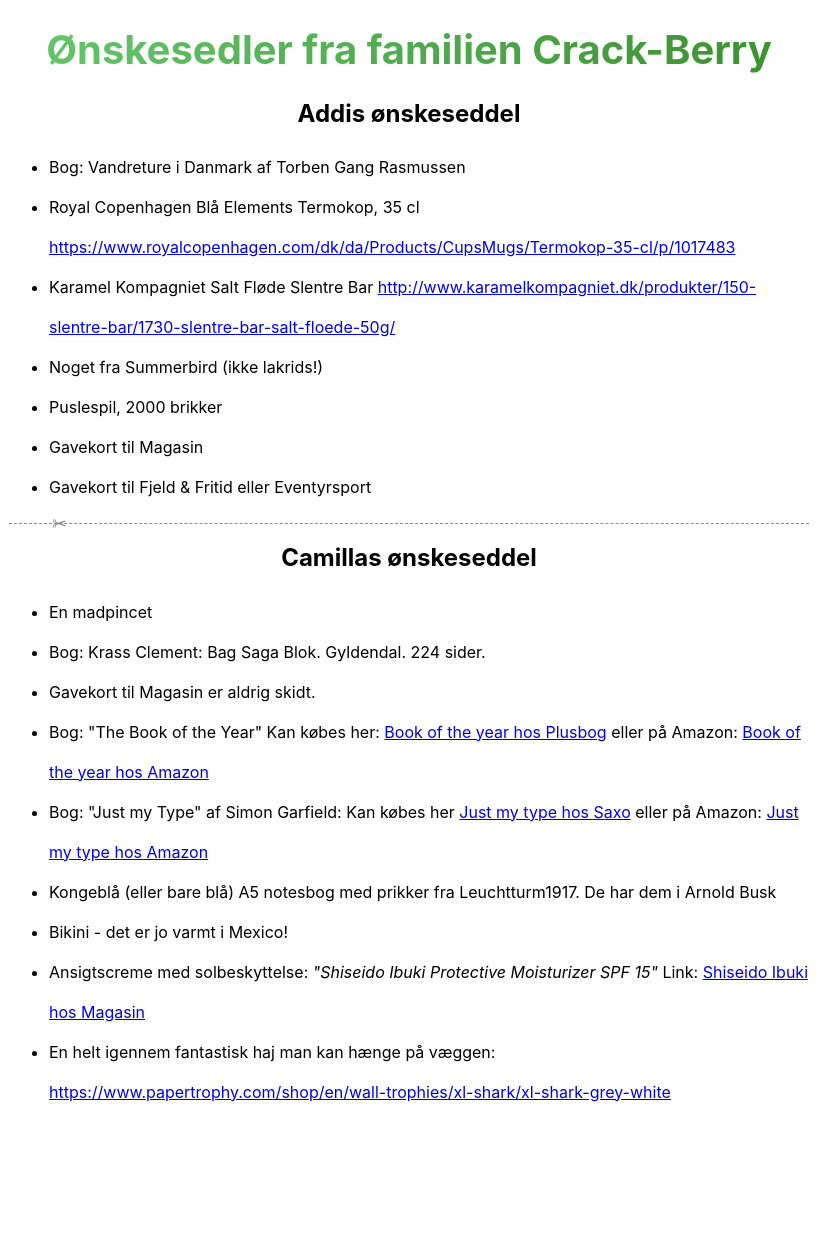
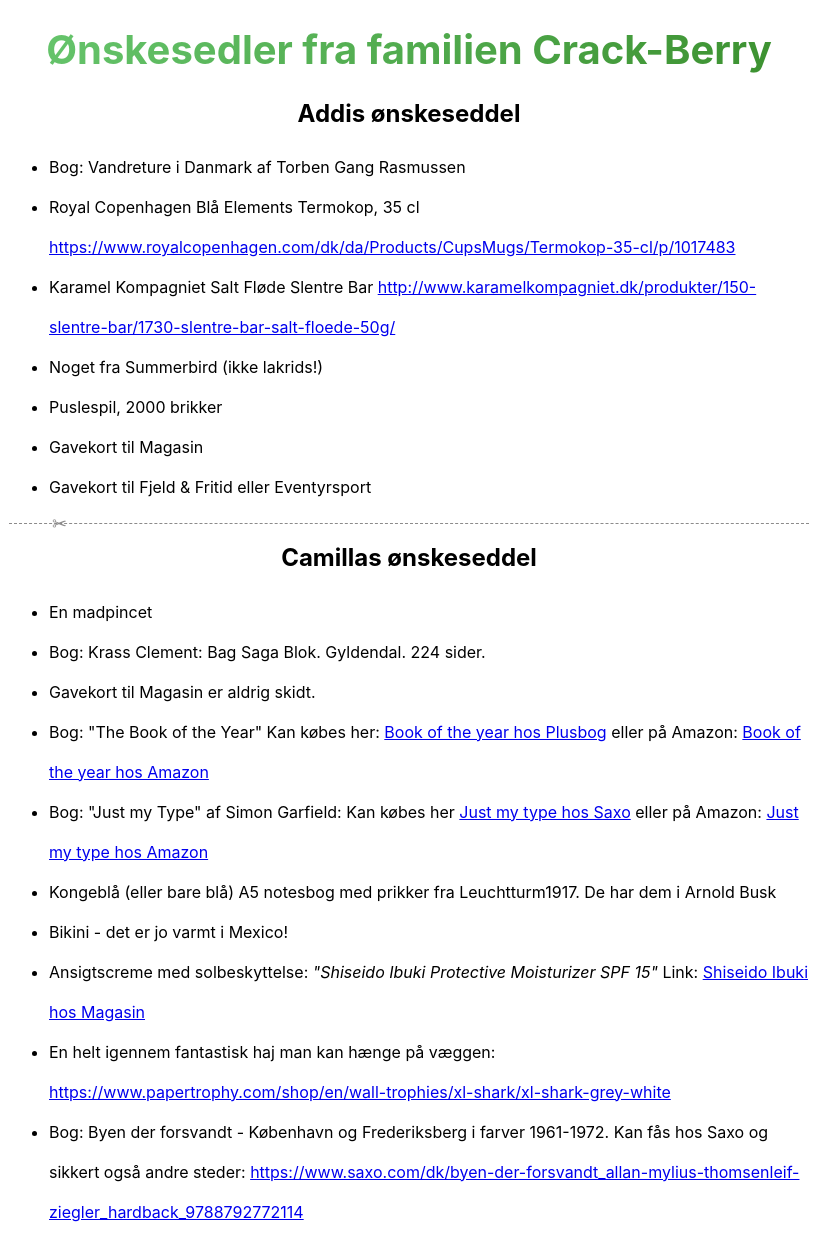
Before and after one commit to naxoc/xoc-dk-jekyll-blog, a Jekyll site: the page liste.html, which Jekyll copies as it is, in a window 1280 px wide. Shown: the whole page, without its empty margins (231-1070 px from the left). Built offline with Jekyll 4.4.1, drawn with Linux system fonts in a browser that asks for light colours; before the commit the page ends 1132 px from its top, so only the background shows below that.

Commit message:
Even moar!

```diff
--- a/liste.html
+++ b/liste.html
@@ -108,6 +108,9 @@
       <a href="http://www.magasin.dk/ibuki-protective-moisturizer-75-ml./VA03239365-00000001_061.html">Shiseido Ibuki hos Magasin</a>
     </li>
     <li>En helt igennem fantastisk haj man kan hænge på væggen: <a href="https://www.papertrophy.com/shop/en/wall-trophies/xl-shark/xl-shark-grey-white">https://www.papertrophy.com/shop/en/wall-trophies/xl-shark/xl-shark-grey-white</a></li>
+    <li>
+      Bog: Byen der forsvandt - København og Frederiksberg i farver 1961-1972. Kan fås hos Saxo og sikkert også andre steder: <a href="https://www.saxo.com/dk/byen-der-forsvandt_allan-mylius-thomsenleif-ziegler_hardback_9788792772114">https://www.saxo.com/dk/byen-der-forsvandt_allan-mylius-thomsenleif-ziegler_hardback_9788792772114</a>
+    </li>
   </ul>
 
 </body>
```
